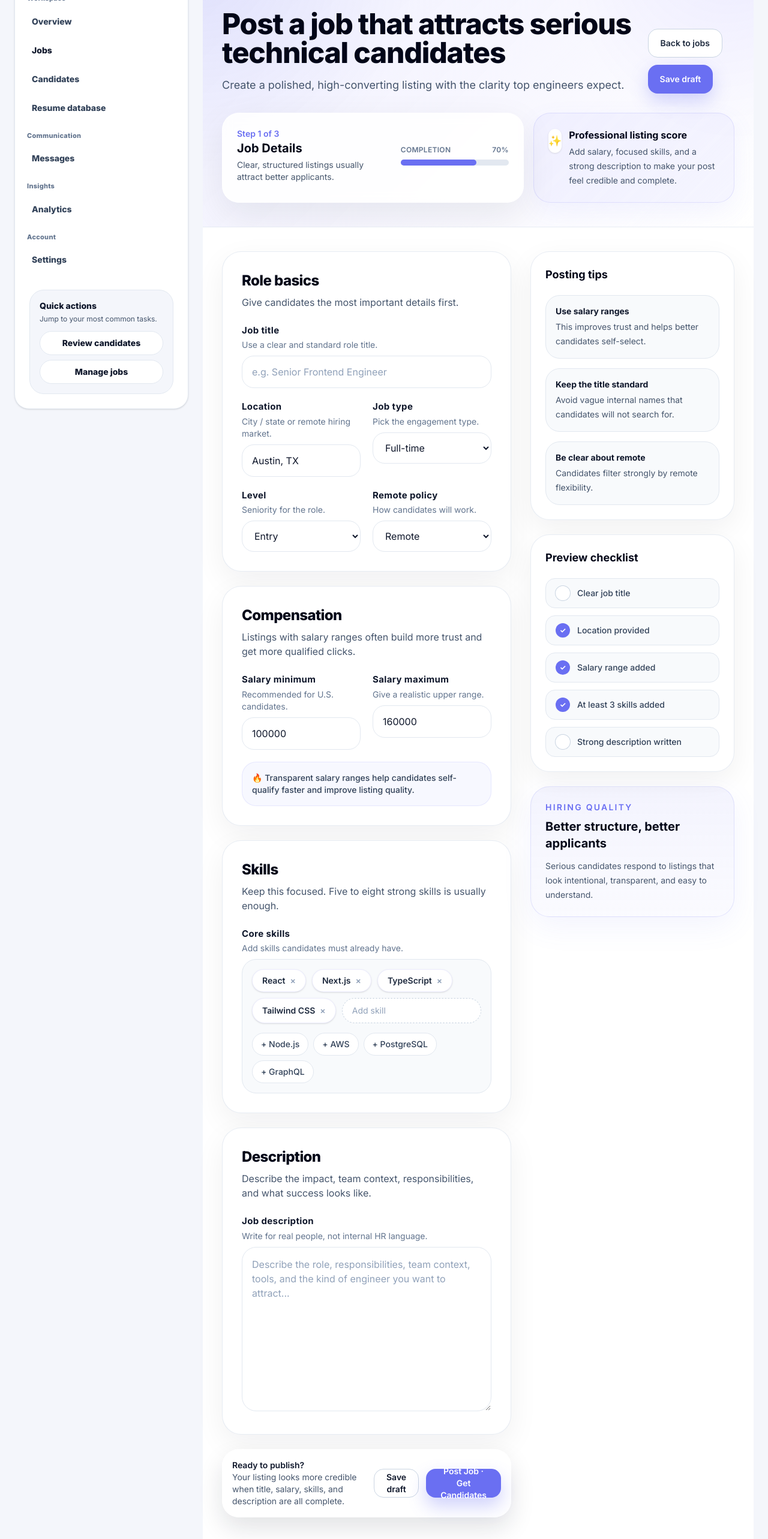
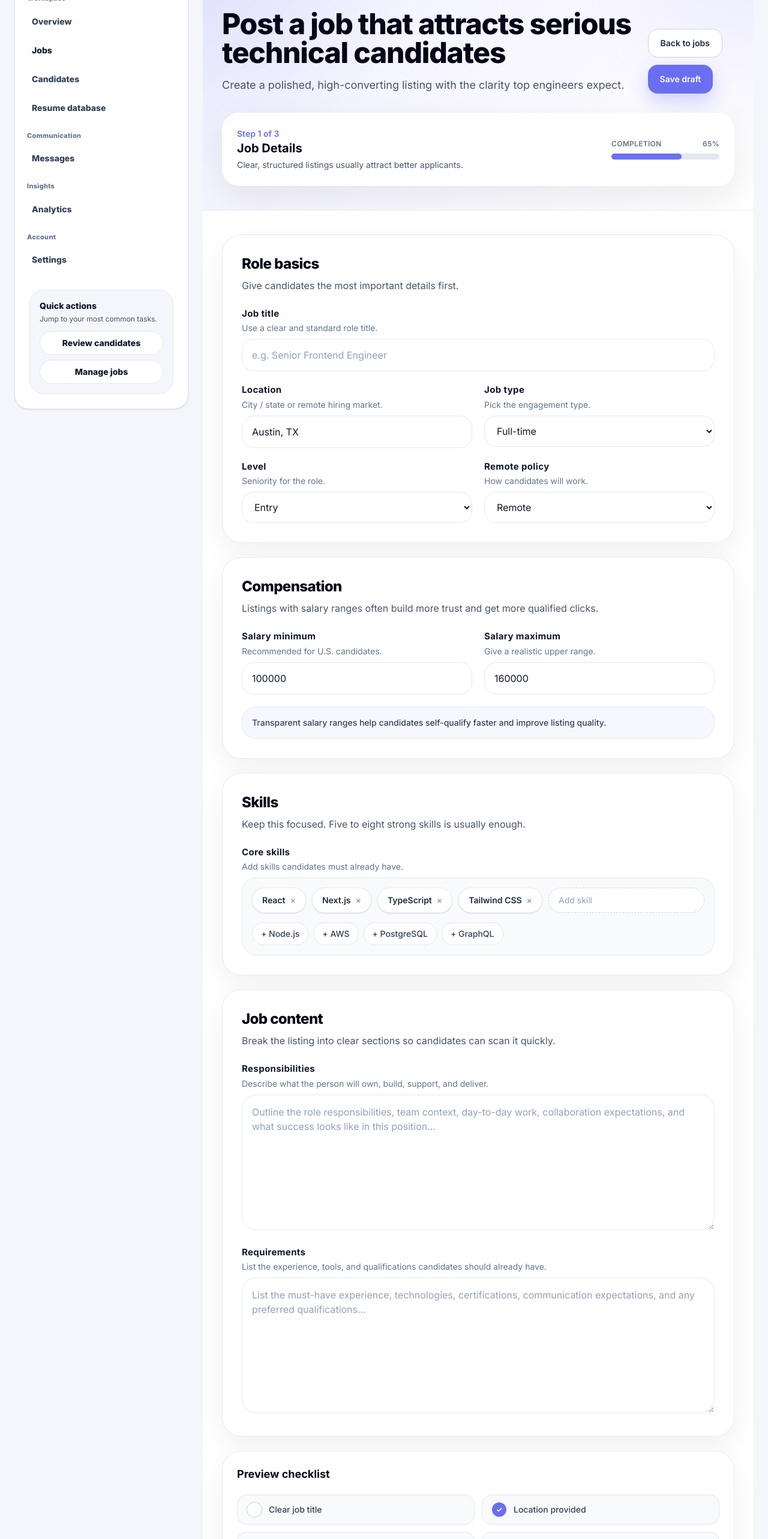
Before and after one commit to adebisidolapo/technicaljobboard, a Next.js app: page /employer/jobs in a window 1280 px wide. Shown: the part 234-2800 px from the top of the page at 60% size. Built offline with nearby package versions, Linux system fonts and the light colour scheme.

Commit message:
update ui

```diff
--- a/app/employer/jobs/page.tsx
+++ b/app/employer/jobs/page.tsx
@@ -25,7 +25,8 @@ export default function EmployerPostJobPage() {
   const [remotePolicy, setRemotePolicy] = useState("Remote");
   const [salaryMin, setSalaryMin] = useState("100000");
   const [salaryMax, setSalaryMax] = useState("160000");
-  const [description, setDescription] = useState("");
+  const [responsibilities, setResponsibilities] = useState("");
+  const [requirements, setRequirements] = useState("");
   const [skills, setSkills] = useState<string[]>([
     "React",
     "Next.js",
@@ -37,15 +38,27 @@ export default function EmployerPostJobPage() {
   const progress = useMemo(() => {
     let score = 0;
     if (jobTitle.trim()) score += 20;
-    if (location.trim()) score += 15;
+    if (location.trim()) score += 10;
     if (jobType.trim()) score += 10;
     if (level.trim()) score += 10;
     if (remotePolicy.trim()) score += 10;
     if (salaryMin.trim() && salaryMax.trim()) score += 15;
     if (skills.length >= 3) score += 10;
-    if (description.trim().length > 60) score += 10;
+    if (responsibilities.trim().length > 60) score += 10;
+    if (requirements.trim().length > 40) score += 5;
     return Math.min(score, 100);
-  }, [jobTitle, location, jobType, level, remotePolicy, salaryMin, salaryMax, skills, description]);
+  }, [
+    jobTitle,
+    location,
+    jobType,
+    level,
+    remotePolicy,
+    salaryMin,
+    salaryMax,
+    skills,
+    responsibilities,
+    requirements,
+  ]);
 
   function addSkill(skill: string) {
     const value = skill.trim();
@@ -103,7 +116,7 @@ export default function EmployerPostJobPage() {
             </div>
           </div>
 
-          <div className="mt-8 grid gap-4 md:grid-cols-[1.2fr_0.8fr] xl:max-w-5xl">
+          <div className="mt-8 max-w-5xl">
             <div className="rounded-[28px] border border-white/80 bg-white/88 p-5 shadow-[0_20px_60px_rgba(15,23,42,0.08)] backdrop-blur sm:p-6">
               <div className="flex flex-col gap-4 sm:flex-row sm:items-center sm:justify-between">
                 <div>
@@ -128,27 +141,12 @@ export default function EmployerPostJobPage() {
                 </div>
               </div>
             </div>
-
-            <div className="rounded-[28px] border border-[rgba(106,111,242,0.15)] bg-[rgba(106,111,242,0.06)] p-5 shadow-[0_14px_40px_rgba(106,111,242,0.08)] sm:p-6">
-              <div className="flex items-start gap-3">
-                <div className="mt-0.5 flex h-10 w-10 items-center justify-center rounded-2xl bg-white text-lg shadow-sm">
-                  ✨
-                </div>
-                <div>
-                  <h3 className="text-base font-bold text-slate-950">Professional listing score</h3>
-                  <p className="mt-1 text-sm leading-6 text-slate-600">
-                    Add salary, focused skills, and a strong description to make your post feel credible and complete.
-                  </p>
-                </div>
-              </div>
-            </div>
           </div>
         </div>
       </section>
 
       <section className="mx-auto max-w-[1440px] px-4 py-8 sm:px-6 lg:px-8 lg:py-10">
-        <div className="grid gap-8 xl:grid-cols-[minmax(0,1fr)_340px]">
-          <div className="space-y-6">
+        <div className="mx-auto max-w-5xl space-y-6">
           <div className="rounded-[32px] border border-slate-200/80 bg-white p-5 shadow-[0_16px_50px_rgba(15,23,42,0.06)] sm:p-6 lg:p-8">
             <SectionHeader
               title="Role basics"
@@ -220,7 +218,7 @@ export default function EmployerPostJobPage() {
 
             <div className="mt-5 rounded-[24px] border border-[rgba(106,111,242,0.12)] bg-[rgba(106,111,242,0.05)] p-4">
               <p className="text-sm font-medium text-slate-700">
-                  🔥 Transparent salary ranges help candidates self-qualify faster and improve listing quality.
+                Transparent salary ranges help candidates self-qualify faster and improve listing quality.
               </p>
             </div>
           </div>
@@ -275,20 +273,48 @@ export default function EmployerPostJobPage() {
 
           <div className="rounded-[32px] border border-slate-200/80 bg-white p-5 shadow-[0_16px_50px_rgba(15,23,42,0.06)] sm:p-6 lg:p-8">
             <SectionHeader
-                title="Description"
-                description="Describe the impact, team context, responsibilities, and what success looks like."
+              title="Job content"
+              description="Break the listing into clear sections so candidates can scan it quickly."
             />
 
-              <div className="mt-6">
-                <Field label="Job description" hint="Write for real people, not internal HR language.">
+            <div className="mt-6 grid grid-cols-1 gap-5">
+              <Field
+                label="Responsibilities"
+                hint="Describe what the person will own, build, support, and deliver."
+              >
                 <textarea
-                    value={description}
-                    onChange={(e) => setDescription(e.target.value)}
-                    rows={10}
-                    placeholder="Describe the role, responsibilities, team context, tools, and the kind of engineer you want to attract..."
+                  value={responsibilities}
+                  onChange={(e) => setResponsibilities(e.target.value)}
+                  rows={8}
+                  placeholder="Outline the role responsibilities, team context, day-to-day work, collaboration expectations, and what success looks like in this position..."
                   className="w-full rounded-[24px] border border-slate-200 bg-white px-4 py-4 text-base text-slate-900 outline-none transition placeholder:text-slate-400 focus:border-[var(--brand-purple,#6a6ff2)] focus:ring-4 focus:ring-[rgba(106,111,242,0.10)]"
                 />
               </Field>
+
+              <Field
+                label="Requirements"
+                hint="List the experience, tools, and qualifications candidates should already have."
+              >
+                <textarea
+                  value={requirements}
+                  onChange={(e) => setRequirements(e.target.value)}
+                  rows={8}
+                  placeholder="List the must-have experience, technologies, certifications, communication expectations, and any preferred qualifications..."
+                  className="w-full rounded-[24px] border border-slate-200 bg-white px-4 py-4 text-base text-slate-900 outline-none transition placeholder:text-slate-400 focus:border-[var(--brand-purple,#6a6ff2)] focus:ring-4 focus:ring-[rgba(106,111,242,0.10)]"
+                />
+              </Field>
+            </div>
+          </div>
+
+          <div className="rounded-[32px] border border-slate-200/80 bg-white p-6 shadow-[0_16px_50px_rgba(15,23,42,0.06)]">
+            <h3 className="text-lg font-bold text-slate-950">Preview checklist</h3>
+            <div className="mt-5 grid gap-3 sm:grid-cols-2">
+              <ChecklistItem done={!!jobTitle.trim()} text="Clear job title" />
+              <ChecklistItem done={!!location.trim()} text="Location provided" />
+              <ChecklistItem done={!!salaryMin.trim() && !!salaryMax.trim()} text="Salary range added" />
+              <ChecklistItem done={skills.length >= 3} text="At least 3 skills added" />
+              <ChecklistItem done={responsibilities.trim().length > 60} text="Responsibilities written" />
+              <ChecklistItem done={requirements.trim().length > 40} text="Requirements written" />
             </div>
           </div>
 
@@ -298,7 +324,7 @@ export default function EmployerPostJobPage() {
                 <div>
                   <p className="text-sm font-semibold text-slate-900">Ready to publish?</p>
                   <p className="text-sm text-slate-600">
-                      Your listing looks more credible when title, salary, skills, and description are all complete.
+                    A strong title, salary, skills, responsibilities, and requirements make the post feel complete.
                   </p>
                 </div>
 
@@ -319,48 +345,6 @@ export default function EmployerPostJobPage() {
               </div>
             </div>
           </div>
-          </div>
-
-          <aside className="space-y-6 xl:sticky xl:top-6 xl:self-start">
-            <SidebarCard
-              title="Posting tips"
-              items={[
-                {
-                  title: "Use salary ranges",
-                  text: "This improves trust and helps better candidates self-select.",
-                },
-                {
-                  title: "Keep the title standard",
-                  text: "Avoid vague internal names that candidates will not search for.",
-                },
-                {
-                  title: "Be clear about remote",
-                  text: "Candidates filter strongly by remote flexibility.",
-                },
-              ]}
-            />
-
-            <div className="rounded-[32px] border border-slate-200/80 bg-white p-6 shadow-[0_16px_50px_rgba(15,23,42,0.06)]">
-              <h3 className="text-lg font-bold text-slate-950">Preview checklist</h3>
-              <div className="mt-5 space-y-3">
-                <ChecklistItem done={!!jobTitle.trim()} text="Clear job title" />
-                <ChecklistItem done={!!location.trim()} text="Location provided" />
-                <ChecklistItem done={!!salaryMin.trim() && !!salaryMax.trim()} text="Salary range added" />
-                <ChecklistItem done={skills.length >= 3} text="At least 3 skills added" />
-                <ChecklistItem done={description.trim().length > 60} text="Strong description written" />
-              </div>
-            </div>
-
-            <div className="rounded-[32px] border border-[rgba(106,111,242,0.16)] bg-[linear-gradient(180deg,rgba(106,111,242,0.08),rgba(106,111,242,0.03))] p-6 shadow-[0_16px_50px_rgba(106,111,242,0.08)]">
-              <p className="text-sm font-semibold uppercase tracking-[0.16em] text-[var(--brand-purple,#6a6ff2)]">
-                Hiring quality
-              </p>
-              <h3 className="mt-2 text-xl font-bold text-slate-950">Better structure, better applicants</h3>
-              <p className="mt-3 text-sm leading-6 text-slate-600">
-                Serious candidates respond to listings that look intentional, transparent, and easy to understand.
-              </p>
-            </div>
-          </aside>
         </div>
       </section>
     </main>
@@ -463,31 +447,6 @@ function Select({
   );
 }
 
-function SidebarCard({
-  title,
-  items,
-}: {
-  title: string;
-  items: { title: string; text: string }[];
-}) {
-  return (
-    <div className="rounded-[32px] border border-slate-200/80 bg-white p-6 shadow-[0_16px_50px_rgba(15,23,42,0.06)]">
-      <h3 className="text-lg font-bold text-slate-950">{title}</h3>
-      <div className="mt-5 space-y-4">
-        {items.map((item) => (
-          <div
-            key={item.title}
-            className="rounded-[24px] border border-slate-200 bg-slate-50 px-4 py-4 transition hover:border-[rgba(106,111,242,0.20)] hover:bg-white"
-          >
-            <p className="text-sm font-bold text-slate-900">{item.title}</p>
-            <p className="mt-1 text-sm leading-6 text-slate-600">{item.text}</p>
-          </div>
-        ))}
-      </div>
-    </div>
-  );
-}
-
 function ChecklistItem({ done, text }: { done: boolean; text: string }) {
   return (
     <div className="flex items-center gap-3 rounded-2xl border border-slate-200 bg-slate-50 px-4 py-3">
```
Lines whose indentation alone changed are shown as unchanged.
